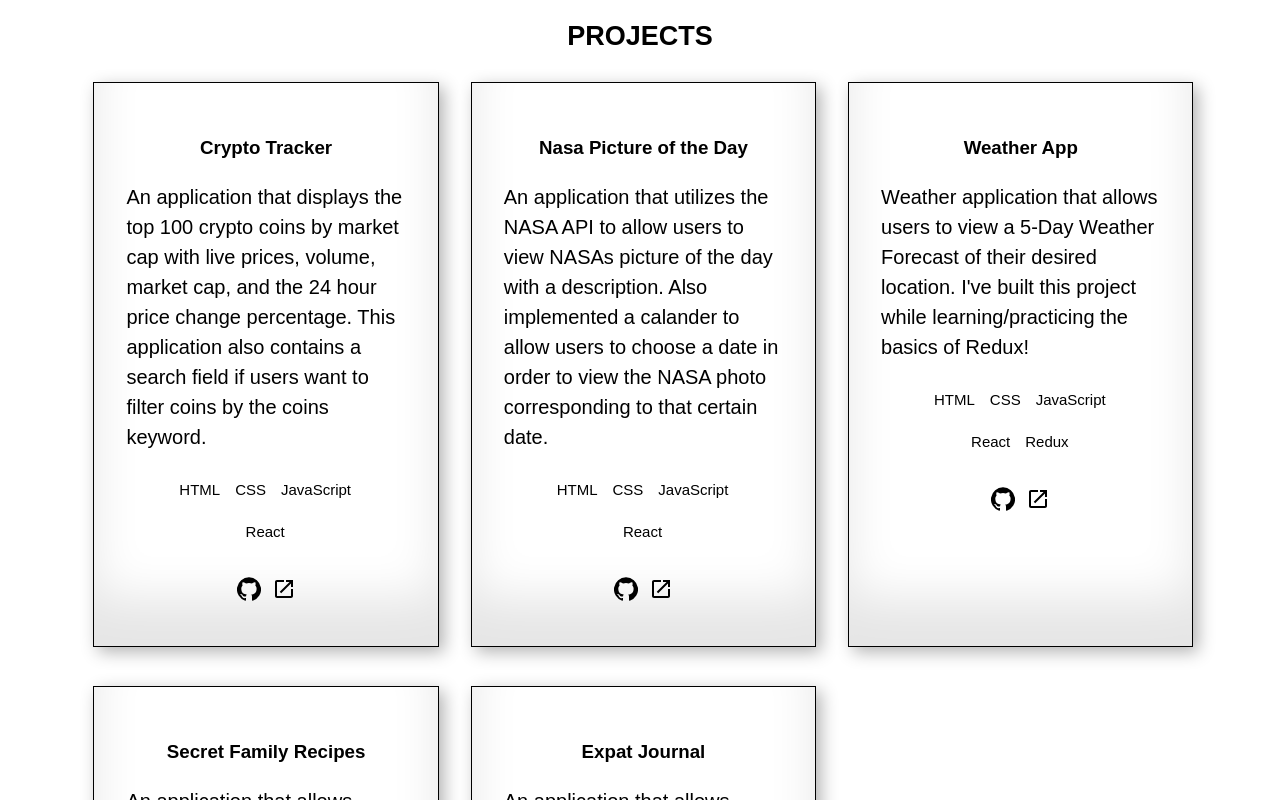
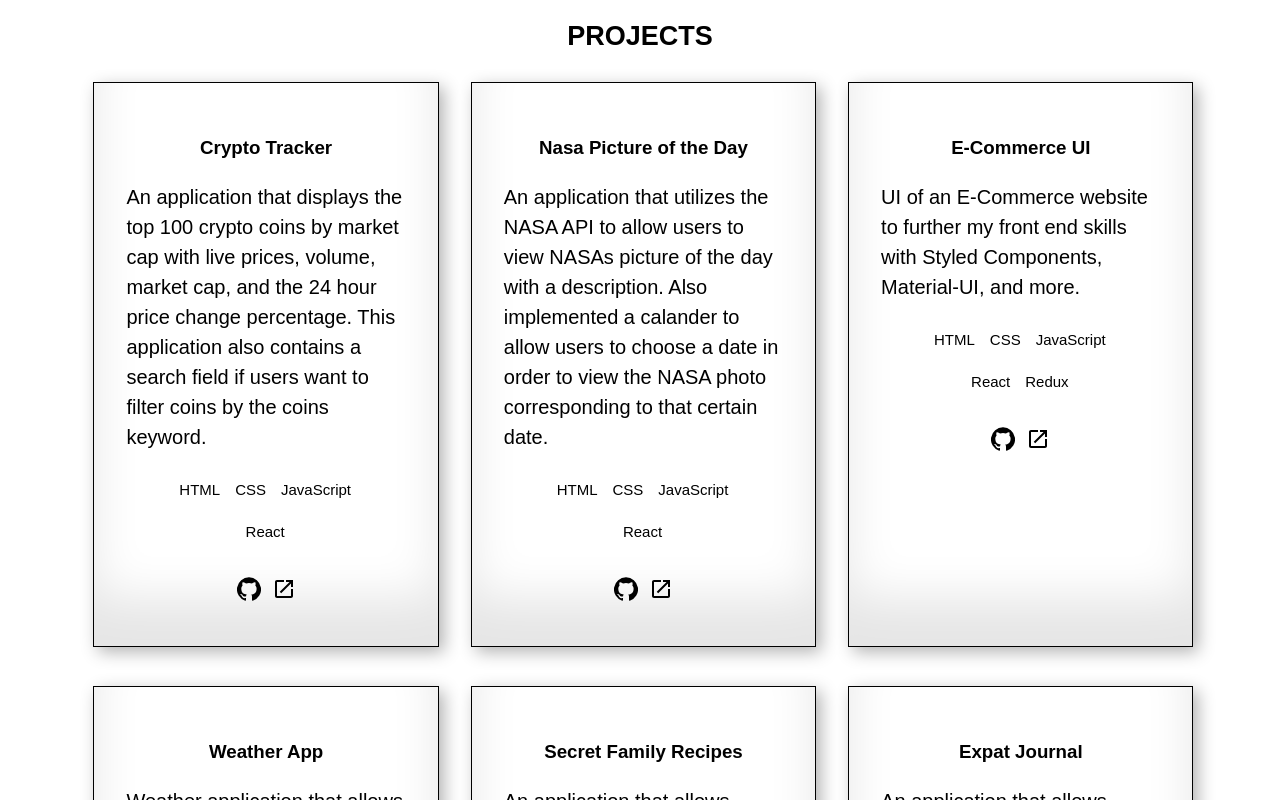
Before and after one commit to johnyoun28/portfolio, a React (Create React App) app: page / in a window 1280 px wide. Shown: the part 640-1440 px from the top of the page. Built offline with nearby package versions, Linux system fonts and the light colour scheme.

Commit message:
added another project

```diff
--- a/src/App.js
+++ b/src/App.js
@@ -7,8 +7,6 @@ import Skills from './Components/Skills/Skills'
 import Contact from './Components/Contact/Contact'
 import Aos from 'aos'
 import 'aos/dist/aos.css'
-
-
 
 
 function App() {
--- a/src/portfolio.js
+++ b/src/portfolio.js
@@ -29,12 +29,21 @@ const projects = [
         live: "https://nasa-apod-six.vercel.app/"
     },
     {
+        name: "E-Commerce UI",
+        description: "UI of an E-Commerce website to further my front end skills with Styled Components, Material-UI, and more.",
+        stack: ["HTML", "CSS", "JavaScript", "React", "Redux"],
+        github: "https://github.com/johnyoun28/weather-app",
+        live: "https://weathers-app.vercel.app/"
+    },
+
+    {
         name: "Weather App",
         description: "Weather application that allows users to view a 5-Day Weather Forecast of their desired location. I've built this project while learning/practicing the basics of Redux!",
         stack: ["HTML", "CSS", "JavaScript", "React", "Redux"],
         github: "https://github.com/johnyoun28/weather-app",
         live: "https://weathers-app.vercel.app/"
     },
+
 
     {
         name: "Secret Family Recipes",
```
